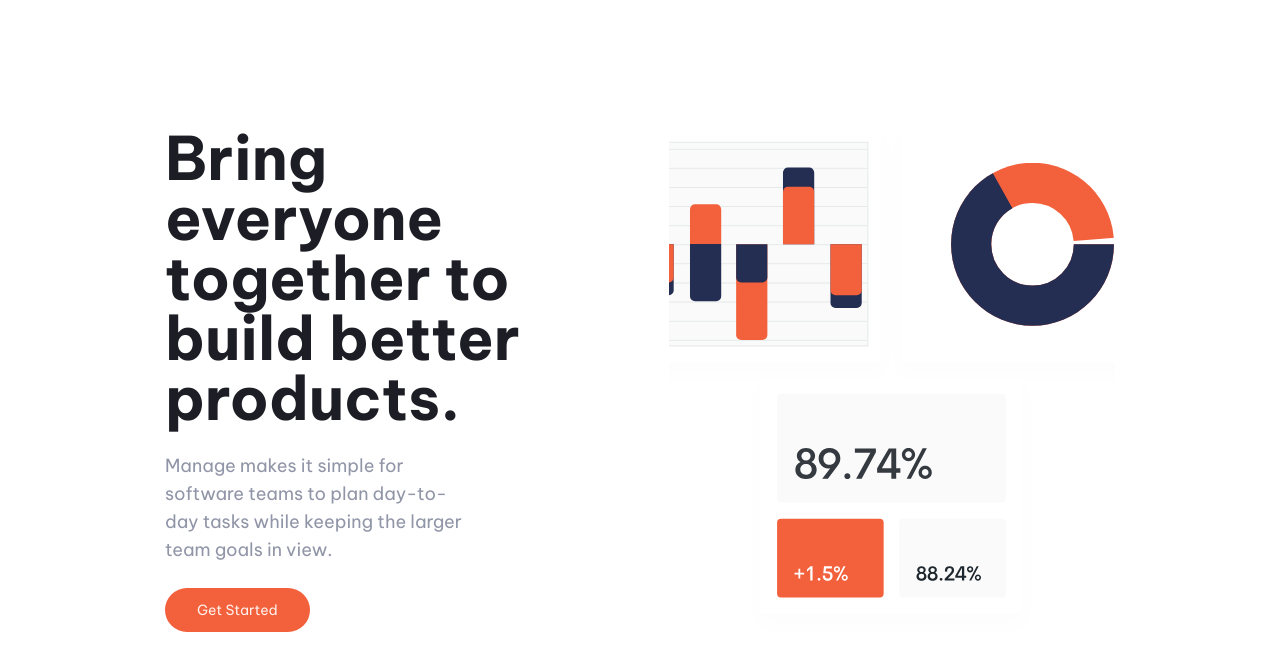
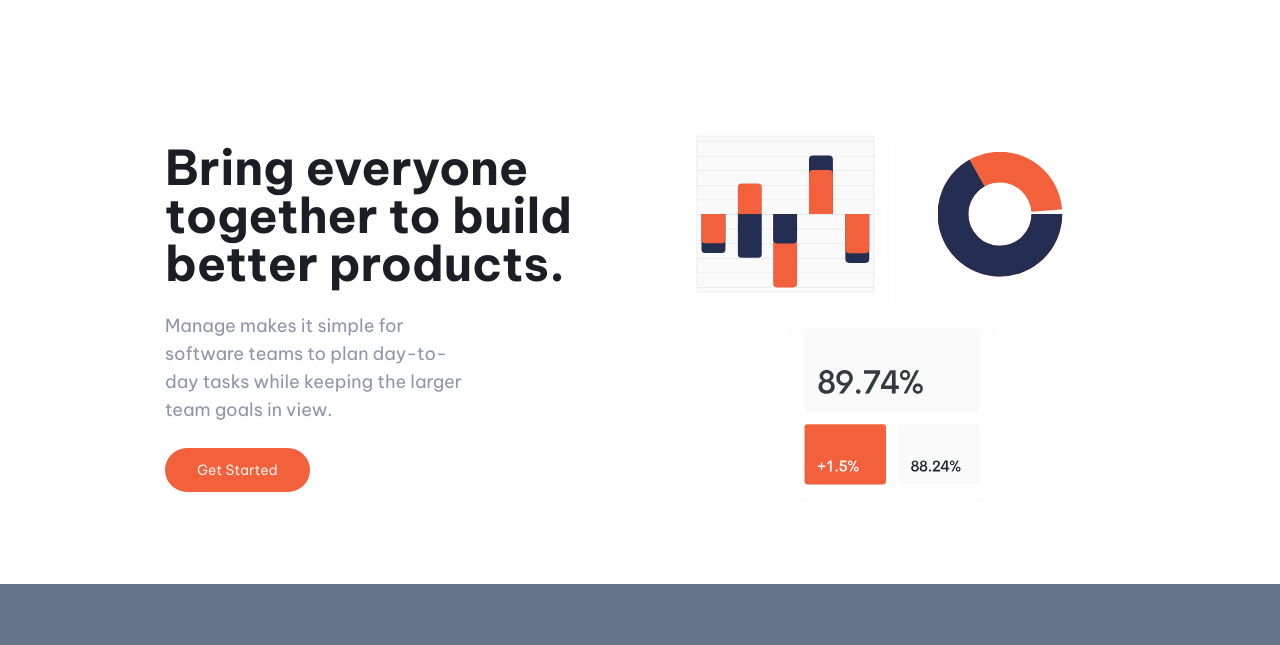
Before and after one commit to Professor1345/Manage, a website: page public/index.html in a window 1280 px wide. Shown: the part 120-765 px from the top of the page. Drawn offline with Linux system fonts and the light colour scheme.

Commit message:
Done with half of the design

```diff
--- a/src/input.css
+++ b/src/input.css
@@ -59,7 +59,7 @@
   }
 
   .sb-header {
-    @apply font-bold text-3xl md:text-[25px] lg:text-[34px] xl:text-6xl;
+    @apply font-bold text-3xl md:text-[25px] lg:text-[34px] xl:text-5xl;
     @apply text-center md:text-left;
     @apply text-[hsl(233,_12%,_13%)];
     @apply my-2 md:my-1 lg:my-2 xl:my-3;
```
Also changed, not shown: public/styles.css.
